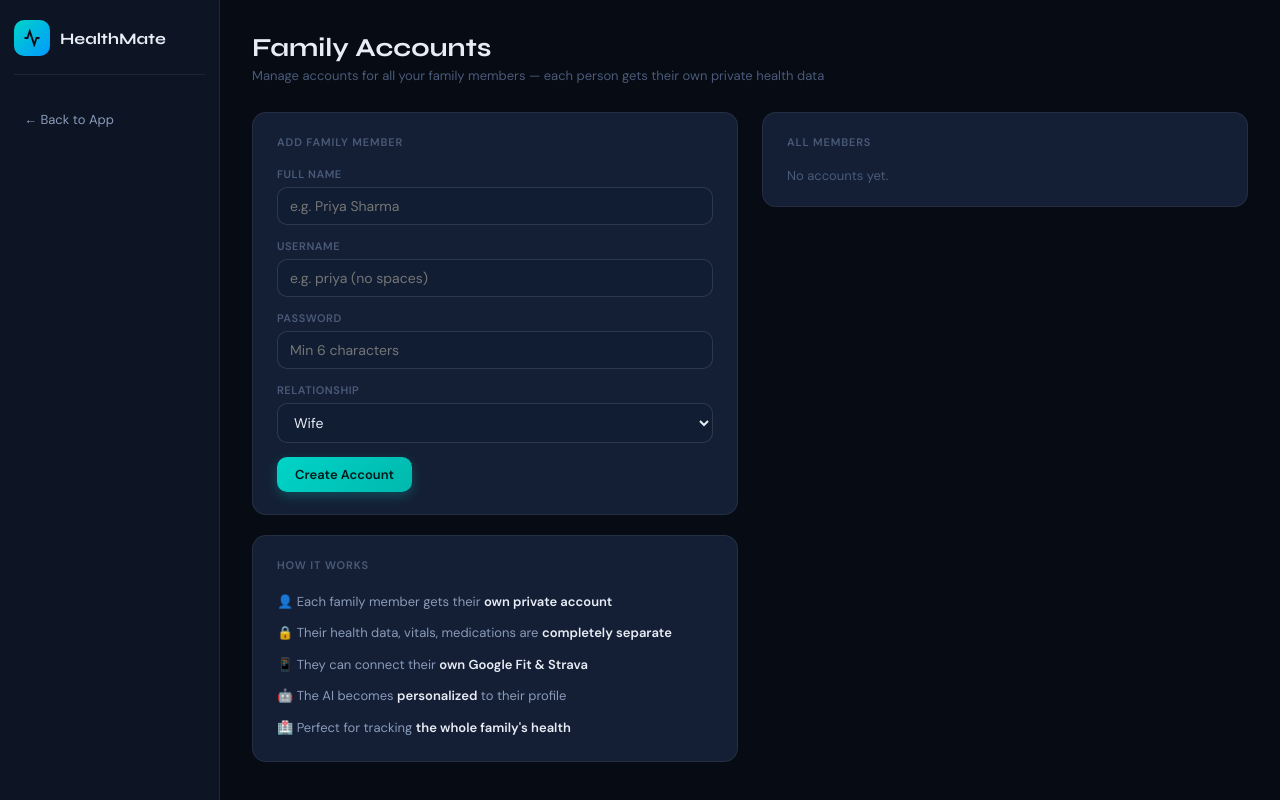
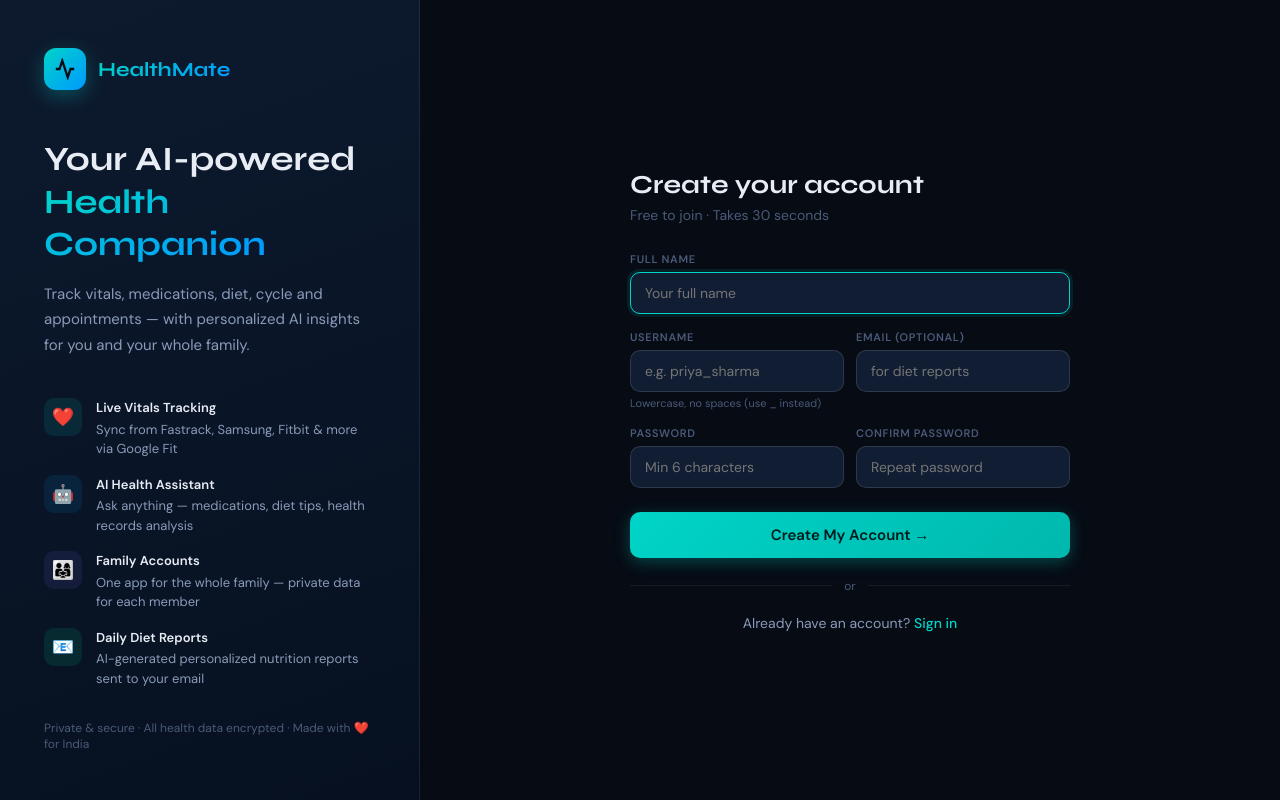
Before and after one commit to prasannakrishnadaddala-beep/health-companion, a Flask app: page /register in a window 1280 px wide. Run offline with Flask 3, Linux system fonts and the light colour scheme; parts of the project's set-up code (start-up, migrations or seed data) failed here and were passed over; some libraries are stand-ins or nearby versions.

Commit message:
Add files via upload

```diff
--- a/templates/login.html
+++ b/templates/login.html
@@ -48,6 +48,9 @@ input:focus{outline:none;border-color:var(--accent);box-shadow:0 0 0 3px rgba(0,
       <div class="form-group"><label>Password</label><input type="password" name="password" placeholder="Enter your password" autocomplete="current-password" required></div>
       <button type="submit" class="btn">Sign In →</button>
     </form>
+    <div style="text-align:center;margin-top:18px;font-size:14px;color:var(--text3)">
+      New to HealthMate? <a href="/register" style="color:var(--accent);text-decoration:none;font-weight:500">Create account</a>
+    </div>
   </div>
   <div class="footer">Private & secure · All health data encrypted</div>
 </div>
--- a/templates/register.html
+++ b/templates/register.html
@@ -3,197 +3,227 @@
 <head>
 <meta charset="UTF-8">
 <meta name="viewport" content="width=device-width, initial-scale=1.0">
-<title>Family Accounts — HealthMate</title>
-<link href="https://fonts.googleapis.com/css2?family=DM+Sans:wght@300;400;500;600&family=Syne:wght@600;700&display=swap" rel="stylesheet">
+<title>HealthMate — Create Account</title>
+<link href="https://fonts.googleapis.com/css2?family=DM+Sans:wght@400;500;600&family=Syne:wght@700&display=swap" rel="stylesheet">
 <style>
 :root {
-  --bg: #060b14; --bg2: #0d1525; --bg3: #111d33; --surface: #141f35;
-  --surface2: #1a2840; --border: rgba(255,255,255,0.07); --border2: rgba(255,255,255,0.12);
-  --text: #e8edf5; --text2: #8a9ab8; --text3: #4a5a78;
-  --accent: #00d4c8; --accent2: #0099ff; --danger: #ff4d6d; --success: #00e5a0; --warning: #ffb347;
-  --font: 'DM Sans', sans-serif; --display: 'Syne', sans-serif; --r: 10px; --r2: 14px;
+  --bg:#060b14;--bg2:#0d1525;--bg3:#111d33;--surface:#141f35;--surface2:#1a2840;
+  --border:rgba(255,255,255,0.07);--border2:rgba(255,255,255,0.12);--border3:rgba(255,255,255,0.18);
+  --text:#e8edf5;--text2:#8a9ab8;--text3:#4a5a78;
+  --accent:#00d4c8;--accent2:#0099ff;--danger:#ff4d6d;--success:#00e5a0;--warning:#ffb347;
+  --font:'DM Sans',sans-serif;--display:'Syne',sans-serif;--r:10px;--r2:14px;
 }
-* { box-sizing: border-box; margin: 0; padding: 0; }
-body { font-family: var(--font); background: var(--bg); color: var(--text); min-height: 100vh; }
-.shell { display: flex; min-height: 100vh; }
-.sidebar { width: 220px; background: var(--bg2); border-right: 1px solid var(--border); padding: 20px 14px; }
-.logo { display: flex; align-items: center; gap: 10px; margin-bottom: 28px; padding-bottom: 18px; border-bottom: 1px solid var(--border); }
-.logo-icon { width: 36px; height: 36px; border-radius: 10px; background: linear-gradient(135deg, var(--accent), var(--accent2)); display: flex; align-items: center; justify-content: center; }
-.logo-icon svg { width: 18px; height: 18px; }
-.logo-text { font-family: var(--display); font-size: 16px; font-weight: 700; }
-.back-btn { display: flex; align-items: center; gap: 8px; color: var(--text2); font-size: 13px; text-decoration: none; padding: 8px 10px; border-radius: var(--r); transition: all 0.15s; }
-.back-btn:hover { background: var(--surface); color: var(--text); }
-.main { flex: 1; padding: 32px; }
-.page-title { font-family: var(--display); font-size: 26px; font-weight: 700; margin-bottom: 4px; }
-.page-sub { font-size: 13px; color: var(--text3); margin-bottom: 28px; }
-.grid { display: grid; grid-template-columns: 1fr 1fr; gap: 24px; }
-.card { background: var(--surface); border: 1px solid var(--border); border-radius: var(--r2); padding: 22px 24px; }
-.card-title { font-size: 11px; font-weight: 600; color: var(--text3); text-transform: uppercase; letter-spacing: 0.08em; margin-bottom: 18px; }
-.form-group { margin-bottom: 14px; }
-.form-group label { display: block; font-size: 11px; font-weight: 600; color: var(--text3); margin-bottom: 6px; text-transform: uppercase; letter-spacing: 0.05em; }
-.form-group input, .form-group select { width: 100%; padding: 9px 12px; border: 1px solid var(--border2); border-radius: var(--r); background: var(--bg3); color: var(--text); font-size: 14px; font-family: var(--font); }
-.form-group input:focus, .form-group select:focus { outline: none; border-color: var(--accent); box-shadow: 0 0 0 3px rgba(0,212,200,0.1); }
-.form-group select option { background: var(--surface); }
-.btn { padding: 9px 18px; border-radius: var(--r); border: none; cursor: pointer; font-size: 13px; font-family: var(--font); font-weight: 600; transition: all 0.15s; }
-.btn-primary { background: linear-gradient(135deg, var(--accent), #00b8ad); color: #001a1a; box-shadow: 0 4px 12px rgba(0,212,200,0.25); }
-.btn-primary:hover { transform: translateY(-1px); box-shadow: 0 6px 20px rgba(0,212,200,0.4); }
-.btn-danger { background: rgba(255,77,109,0.1); color: var(--danger); border: 1px solid rgba(255,77,109,0.25); }
-.btn-danger:hover { background: rgba(255,77,109,0.2); }
-.btn-sm { padding: 5px 10px; font-size: 12px; }
-.alert { padding: 12px 14px; border-radius: var(--r); font-size: 13px; margin-bottom: 16px; }
-.alert-success { background: rgba(0,229,160,0.08); color: var(--success); border: 1px solid rgba(0,229,160,0.2); }
-.alert-error { background: rgba(255,77,109,0.08); color: var(--danger); border: 1px solid rgba(255,77,109,0.2); }
-.user-item { display: flex; align-items: center; gap: 14px; padding: 14px 16px; background: var(--bg3); border: 1px solid var(--border); border-radius: var(--r2); margin-bottom: 8px; }
-.avatar { width: 40px; height: 40px; border-radius: 50%; background: linear-gradient(135deg, var(--accent), var(--accent2)); display: flex; align-items: center; justify-content: center; font-weight: 700; font-size: 15px; color: var(--bg); flex-shrink: 0; font-family: var(--display); }
-.user-name { font-size: 14px; font-weight: 500; }
-.user-detail { font-size: 12px; color: var(--text3); margin-top: 2px; }
-.user-actions { margin-left: auto; display: flex; gap: 6px; }
-.badge { display: inline-block; padding: 2px 8px; border-radius: 20px; font-size: 11px; font-weight: 500; }
-.badge-admin { background: rgba(0,153,255,0.12); color: var(--accent2); border: 1px solid rgba(0,153,255,0.2); }
-.badge-member { background: rgba(255,255,255,0.05); color: var(--text3); border: 1px solid var(--border); }
-.divider { height: 1px; background: var(--border); margin: 16px 0; }
-.modal-overlay { display: none; position: fixed; inset: 0; background: rgba(0,0,0,0.7); z-index: 100; align-items: center; justify-content: center; }
-.modal-overlay.show { display: flex; }
-.modal { background: var(--surface); border: 1px solid var(--border2); border-radius: var(--r2); padding: 24px; width: 100%; max-width: 380px; }
-.modal-title { font-size: 16px; font-weight: 600; margin-bottom: 16px; }
-.modal-actions { display: flex; gap: 8px; justify-content: flex-end; margin-top: 16px; }
+*{box-sizing:border-box;margin:0;padding:0;}
+body{font-family:var(--font);background:var(--bg);color:var(--text);min-height:100vh;display:flex;}
+
+/* Left panel */
+.left{width:420px;background:linear-gradient(160deg,#0d1a2e 0%,#061020 100%);border-right:1px solid var(--border);display:flex;flex-direction:column;justify-content:space-between;padding:48px 44px;flex-shrink:0;}
+.logo-row{display:flex;align-items:center;gap:12px;margin-bottom:48px;}
+.logo-icon{width:42px;height:42px;border-radius:12px;background:linear-gradient(135deg,var(--accent),var(--accent2));display:flex;align-items:center;justify-content:center;box-shadow:0 6px 20px rgba(0,212,200,0.3);}
+.logo-icon svg{width:22px;height:22px;}
+.logo-title{font-family:var(--display);font-size:20px;font-weight:700;background:linear-gradient(135deg,var(--accent),var(--accent2));-webkit-background-clip:text;-webkit-text-fill-color:transparent;}
+.hero-title{font-family:var(--display);font-size:34px;font-weight:700;line-height:1.25;margin-bottom:16px;}
+.hero-title span{background:linear-gradient(135deg,var(--accent),var(--accent2));-webkit-background-clip:text;-webkit-text-fill-color:transparent;}
+.hero-sub{font-size:15px;color:var(--text2);line-height:1.7;margin-bottom:40px;}
+.features{display:flex;flex-direction:column;gap:16px;}
+.feature{display:flex;align-items:flex-start;gap:14px;}
+.feature-icon{width:38px;height:38px;border-radius:10px;display:flex;align-items:center;justify-content:center;font-size:18px;flex-shrink:0;}
+.feature-text{font-size:13px;color:var(--text2);line-height:1.5;}
+.feature-text strong{color:var(--text);display:block;margin-bottom:2px;}
+.left-footer{font-size:12px;color:var(--text3);margin-top:auto;padding-top:32px;}
+
+/* Right panel */
+.right{flex:1;display:flex;align-items:center;justify-content:center;padding:40px 24px;overflow-y:auto;}
+.form-wrap{width:100%;max-width:440px;}
+.form-title{font-family:var(--display);font-size:26px;font-weight:700;margin-bottom:6px;}
+.form-sub{font-size:14px;color:var(--text3);margin-bottom:28px;}
+.form-group{margin-bottom:16px;}
+label{display:block;font-size:11px;font-weight:600;color:var(--text3);margin-bottom:6px;text-transform:uppercase;letter-spacing:0.06em;}
+input,select{width:100%;padding:11px 14px;border:1px solid var(--border2);border-radius:var(--r);background:var(--bg3);color:var(--text);font-size:14px;font-family:var(--font);transition:all 0.15s;}
+input:focus,select:focus{outline:none;border-color:var(--accent);box-shadow:0 0 0 3px rgba(0,212,200,0.1);}
+select option{background:var(--surface);}
+.form-row{display:grid;grid-template-columns:1fr 1fr;gap:12px;}
+.btn-submit{width:100%;padding:13px;background:linear-gradient(135deg,var(--accent),#00b8ad);color:#001a1a;border:none;border-radius:var(--r);font-size:15px;font-weight:700;cursor:pointer;font-family:var(--font);transition:all 0.15s;margin-top:8px;box-shadow:0 4px 16px rgba(0,212,200,0.3);}
+.btn-submit:hover{transform:translateY(-1px);box-shadow:0 8px 24px rgba(0,212,200,0.45);}
+.divider{display:flex;align-items:center;gap:12px;margin:20px 0;color:var(--text3);font-size:12px;}
+.divider::before,.divider::after{content:'';flex:1;height:1px;background:var(--border);}
+.login-link{display:block;text-align:center;color:var(--text2);font-size:14px;text-decoration:none;}
+.login-link a{color:var(--accent);text-decoration:none;font-weight:500;}
+.login-link a:hover{text-decoration:underline;}
+.alert{padding:12px 14px;border-radius:var(--r);font-size:13px;margin-bottom:18px;}
+.alert-error{background:rgba(255,77,109,0.08);color:var(--danger);border:1px solid rgba(255,77,109,0.2);}
+.alert-success{background:rgba(0,229,160,0.08);color:var(--success);border:1px solid rgba(0,229,160,0.2);}
+.pw-hint{font-size:11px;color:var(--text3);margin-top:4px;}
+.section-label{font-size:12px;font-weight:600;color:var(--text3);text-transform:uppercase;letter-spacing:0.06em;margin:20px 0 14px;padding-top:16px;border-top:1px solid var(--border);}
+
+/* Admin section */
+.admin-section{background:var(--surface);border:1px solid var(--border);border-radius:var(--r2);padding:20px;margin-top:32px;}
+.admin-title{font-size:13px;font-weight:600;color:var(--text2);margin-bottom:14px;display:flex;align-items:center;gap:8px;}
+.member-item{display:flex;align-items:center;gap:12px;padding:10px 0;border-bottom:1px solid var(--border);}
+.member-avatar{width:34px;height:34px;border-radius:50%;background:linear-gradient(135deg,var(--accent),var(--accent2));display:flex;align-items:center;justify-content:center;font-size:13px;font-weight:700;color:var(--bg);flex-shrink:0;}
+.member-name{font-size:13px;font-weight:500;flex:1;}
+.member-user{font-size:11px;color:var(--text3);}
+.btn-sm{padding:4px 10px;border-radius:6px;border:1px solid var(--border2);background:var(--surface2);color:var(--text2);font-size:11px;cursor:pointer;font-family:var(--font);}
+.btn-del{color:var(--danger);border-color:rgba(255,77,109,0.3);}
+@media(max-width:800px){.left{display:none;}.right{padding:32px 20px;}}
 </style>
 </head>
 <body>
-<div class="shell">
-  <div class="sidebar">
-    <div class="logo">
+
+<!-- Left decorative panel -->
+<div class="left">
+  <div>
+    <div class="logo-row">
       <div class="logo-icon">
         <svg viewBox="0 0 24 24" fill="none" stroke="var(--bg)" stroke-width="2.5"><path d="M22 12h-4l-3 9L9 3l-3 9H2"/></svg>
       </div>
-      <div class="logo-text">HealthMate</div>
+      <div class="logo-title">HealthMate</div>
     </div>
-    <a href="/" class="back-btn">← Back to App</a>
+    <div class="hero-title">Your AI-powered<br><span>Health Companion</span></div>
+    <div class="hero-sub">Track vitals, medications, diet, cycle and appointments — with personalized AI insights for you and your whole family.</div>
+    <div class="features">
+      <div class="feature">
+        <div class="feature-icon" style="background:rgba(0,212,200,0.1)">❤️</div>
+        <div class="feature-text"><strong>Live Vitals Tracking</strong>Sync from Fastrack, Samsung, Fitbit & more via Google Fit</div>
       </div>
-
-  <div class="main">
-    <div class="page-title">Family Accounts</div>
-    <div class="page-sub">Manage accounts for all your family members — each person gets their own private health data</div>
-
-    <div class="grid">
-      <!-- Create account -->
-      <div>
-        <div class="card">
-          <div class="card-title">Add Family Member</div>
-          {% if error %}<div class="alert alert-error">❌ {{ error }}</div>{% endif %}
-          {% if success %}<div class="alert alert-success">✅ {{ success }}</div>{% endif %}
-          <form method="POST" action="/register">
-            <div class="form-group"><label>Full Name</label><input type="text" name="full_name" placeholder="e.g. Priya Sharma" required></div>
-            <div class="form-group"><label>Username</label><input type="text" name="username" placeholder="e.g. priya (no spaces)" required></div>
-            <div class="form-group"><label>Password</label><input type="password" name="password" placeholder="Min 6 characters" required></div>
-            <div class="form-group"><label>Relationship</label>
-              <select name="role">
-                <option value="wife">Wife</option>
-                <option value="husband">Husband</option>
-                <option value="child">Child</option>
-                <option value="parent">Parent</option>
-                <option value="sibling">Sibling</option>
-                <option value="other">Other</option>
-              </select>
+      <div class="feature">
+        <div class="feature-icon" style="background:rgba(0,153,255,0.1)">🤖</div>
+        <div class="feature-text"><strong>AI Health Assistant</strong>Ask anything — medications, diet tips, health records analysis</div>
       </div>
-            <button type="submit" class="btn btn-primary">Create Account</button>
-          </form>
+      <div class="feature">
+        <div class="feature-icon" style="background:rgba(124,111,255,0.1)">👨‍👩‍👧</div>
+        <div class="feature-text"><strong>Family Accounts</strong>One app for the whole family — private data for each member</div>
       </div>
-
-        <div class="card" style="margin-top:20px">
-          <div class="card-title">How it works</div>
-          <div style="font-size:13px;color:var(--text2);line-height:1.8">
-            <div style="margin-bottom:8px">👤 Each family member gets their <strong style="color:var(--text)">own private account</strong></div>
-            <div style="margin-bottom:8px">🔒 Their health data, vitals, medications are <strong style="color:var(--text)">completely separate</strong></div>
-            <div style="margin-bottom:8px">📱 They can connect their <strong style="color:var(--text)">own Google Fit & Strava</strong></div>
-            <div style="margin-bottom:8px">🤖 The AI becomes <strong style="color:var(--text)">personalized</strong> to their profile</div>
-            <div>🏥 Perfect for tracking <strong style="color:var(--text)">the whole family's health</strong></div>
+      <div class="feature">
+        <div class="feature-icon" style="background:rgba(0,229,160,0.1)">📧</div>
+        <div class="feature-text"><strong>Daily Diet Reports</strong>AI-generated personalized nutrition reports sent to your email</div>
       </div>
     </div>
   </div>
+  <div class="left-footer">Private & secure · All health data encrypted · Made with ❤️ for India</div>
+</div>
 
-      <!-- Members list -->
-      <div>
-        <div class="card">
-          <div class="card-title">All Members</div>
-          <div id="membersList">
-            <div style="color:var(--text3);font-size:13px">Loading…</div>
+<!-- Right form panel -->
+<div class="right">
+  <div class="form-wrap">
+
+    {% if is_logged_in %}
+    <!-- Admin view: create family account -->
+    <div class="form-title">Add Family Member</div>
+    <div class="form-sub">Create an account for your wife, parents or children</div>
+
+    {% if error %}<div class="alert alert-error">❌ {{ error }}</div>{% endif %}
+    {% if success %}<div class="alert alert-success">✅ {{ success }}</div>{% endif %}
+
+    <form method="POST" action="/register">
+      <div class="form-row">
+        <div class="form-group"><label>Full Name</label><input type="text" name="full_name" placeholder="e.g. Priya Sharma" required></div>
+        <div class="form-group"><label>Username</label><input type="text" name="username" placeholder="e.g. priya" required></div>
+      </div>
+      <div class="form-row">
+        <div class="form-group"><label>Password</label><input type="password" name="password" placeholder="Min 6 chars" required></div>
+        <div class="form-group"><label>Email (optional)</label><input type="email" name="email" placeholder="their@email.com"></div>
+      </div>
+      <button type="submit" class="btn-submit">Create Account →</button>
+    </form>
+
+    <div class="admin-section" style="margin-top:24px">
+      <div class="admin-title">👨‍👩‍👧 All Family Members</div>
+      <div id="membersList"><div style="color:var(--text3);font-size:13px">Loading…</div></div>
+    </div>
+
+    <div style="text-align:center;margin-top:20px">
+      <a href="/" style="color:var(--accent);font-size:14px;text-decoration:none">← Back to app</a>
+    </div>
+
+    {% else %}
+    <!-- Public signup view -->
+    <div class="form-title">Create your account</div>
+    <div class="form-sub">Free to join · Takes 30 seconds</div>
+
+    {% if error %}<div class="alert alert-error">❌ {{ error }}</div>{% endif %}
+
+    <form method="POST" action="/register">
+      <div class="form-group"><label>Full Name</label><input type="text" name="full_name" placeholder="Your full name" autofocus></div>
+      <div class="form-row">
+        <div class="form-group">
+          <label>Username</label>
+          <input type="text" name="username" placeholder="e.g. priya_sharma" required>
+          <div class="pw-hint">Lowercase, no spaces (use _ instead)</div>
+        </div>
+        <div class="form-group">
+          <label>Email (optional)</label>
+          <input type="email" name="email" placeholder="for diet reports">
         </div>
       </div>
+      <div class="form-row">
+        <div class="form-group">
+          <label>Password</label>
+          <input type="password" name="password" placeholder="Min 6 characters" required>
+        </div>
+        <div class="form-group">
+          <label>Confirm Password</label>
+          <input type="password" id="confirm_pw" placeholder="Repeat password" required>
         </div>
       </div>
-  </div>
-</div>
+      <button type="submit" class="btn-submit" onclick="return checkPw()">Create My Account →</button>
+    </form>
 
-<!-- Reset password modal -->
-<div class="modal-overlay" id="resetModal">
-  <div class="modal">
-    <div class="modal-title">Reset Password</div>
-    <div class="form-group">
-      <label>Username</label>
-      <input type="text" id="resetUsername" readonly style="opacity:0.6">
-    </div>
-    <div class="form-group">
-      <label>New Password</label>
-      <input type="password" id="resetNewPw" placeholder="Min 6 characters">
-    </div>
-    <div class="modal-actions">
-      <button class="btn" onclick="closeReset()">Cancel</button>
-      <button class="btn btn-primary" onclick="doReset()">Reset Password</button>
-    </div>
+    <div class="divider">or</div>
+    <div class="login-link">Already have an account? <a href="/login">Sign in</a></div>
+
+    {% endif %}
   </div>
 </div>
 
 <script>
+function checkPw() {
+  const p1 = document.querySelector('input[name="password"]').value;
+  const p2 = document.getElementById('confirm_pw').value;
+  if (p1 !== p2) { alert('Passwords do not match!'); return false; }
+  if (p1.length < 6) { alert('Password must be at least 6 characters.'); return false; }
+  return true;
+}
+
+{% if is_logged_in %}
 async function loadMembers() {
+  try {
     const res = await fetch('/api/users');
     const users = await res.json();
     const el = document.getElementById('membersList');
-  if (!users.length) { el.innerHTML = '<p style="color:var(--text3);font-size:13px">No accounts yet.</p>'; return; }
+    if (!users.length) { el.innerHTML = '<p style="color:var(--text3);font-size:13px;padding:8px 0">No family members yet.</p>'; return; }
     el.innerHTML = users.map(u => {
       const initials = (u.full_name || u.username).split(' ').map(w=>w[0]).join('').slice(0,2).toUpperCase();
-    const details = [u.gender, u.age ? u.age+'y' : null, u.weight_kg ? u.weight_kg+'kg' : null].filter(Boolean).join(' · ');
-    return `<div class="user-item">
-      <div class="avatar">${initials}</div>
+      return `<div class="member-item">
+        <div class="member-avatar">${initials}</div>
         <div style="flex:1">
-        <div class="user-name">${u.full_name || u.username} <span class="badge badge-member">${u.username}</span></div>
-        <div class="user-detail">${details || 'No profile yet'}</div>
-        ${u.health_goals ? `<div class="user-detail" style="margin-top:2px">🎯 ${u.health_goals}</div>` : ''}
+          <div class="member-name">${u.full_name || u.username}</div>
+          <div class="member-user">@${u.username}</div>
         </div>
-      <div class="user-actions">
-        <button class="btn btn-sm" onclick="openReset('${u.username}')">🔑</button>
-        <button class="btn btn-danger btn-sm" onclick="deleteUser('${u.username}')">🗑</button>
-      </div>
+        <button class="btn-sm" onclick="resetPw('${u.username}')">🔑 Reset</button>
+        <button class="btn-sm btn-del" onclick="delUser('${u.username}')">🗑</button>
       </div>`;
     }).join('');
+  } catch(e) {}
 }
 
-function openReset(username) {
-  document.getElementById('resetUsername').value = username;
-  document.getElementById('resetNewPw').value = '';
-  document.getElementById('resetModal').classList.add('show');
-}
-function closeReset() { document.getElementById('resetModal').classList.remove('show'); }
-
-async function doReset() {
-  const username = document.getElementById('resetUsername').value;
-  const pw = document.getElementById('resetNewPw').value;
-  if (pw.length < 6) { alert('Password must be at least 6 characters'); return; }
+async function resetPw(username) {
+  const pw = prompt(`New password for @${username} (min 6 chars):`);
+  if (!pw || pw.length < 6) return;
   const res = await fetch(`/api/users/${username}/reset-password`, {method:'POST',headers:{'Content-Type':'application/json'},body:JSON.stringify({password:pw})});
   const d = await res.json();
-  if (d.status === 'ok') { alert(`✅ Password reset for ${username}`); closeReset(); }
-  else alert('❌ ' + d.error);
+  alert(d.status === 'ok' ? `✅ Password reset for @${username}` : '❌ ' + d.error);
 }
 
-async function deleteUser(username) {
-  if (!confirm(`Delete account for "${username}"? All their health data will be permanently deleted.`)) return;
+async function delUser(username) {
+  if (!confirm(`Delete account for @${username}? All their data will be permanently deleted.`)) return;
   const res = await fetch(`/api/users/${username}/delete`, {method:'POST'});
   const d = await res.json();
   if (d.status === 'ok') loadMembers();
   else alert('❌ ' + d.error);
 }
-
 loadMembers();
+{% endif %}
 </script>
 </body>
 </html>
```
Also changed, not shown: templates/index.html (+7 -6 lines). Lines whose indentation alone changed are shown as unchanged.
